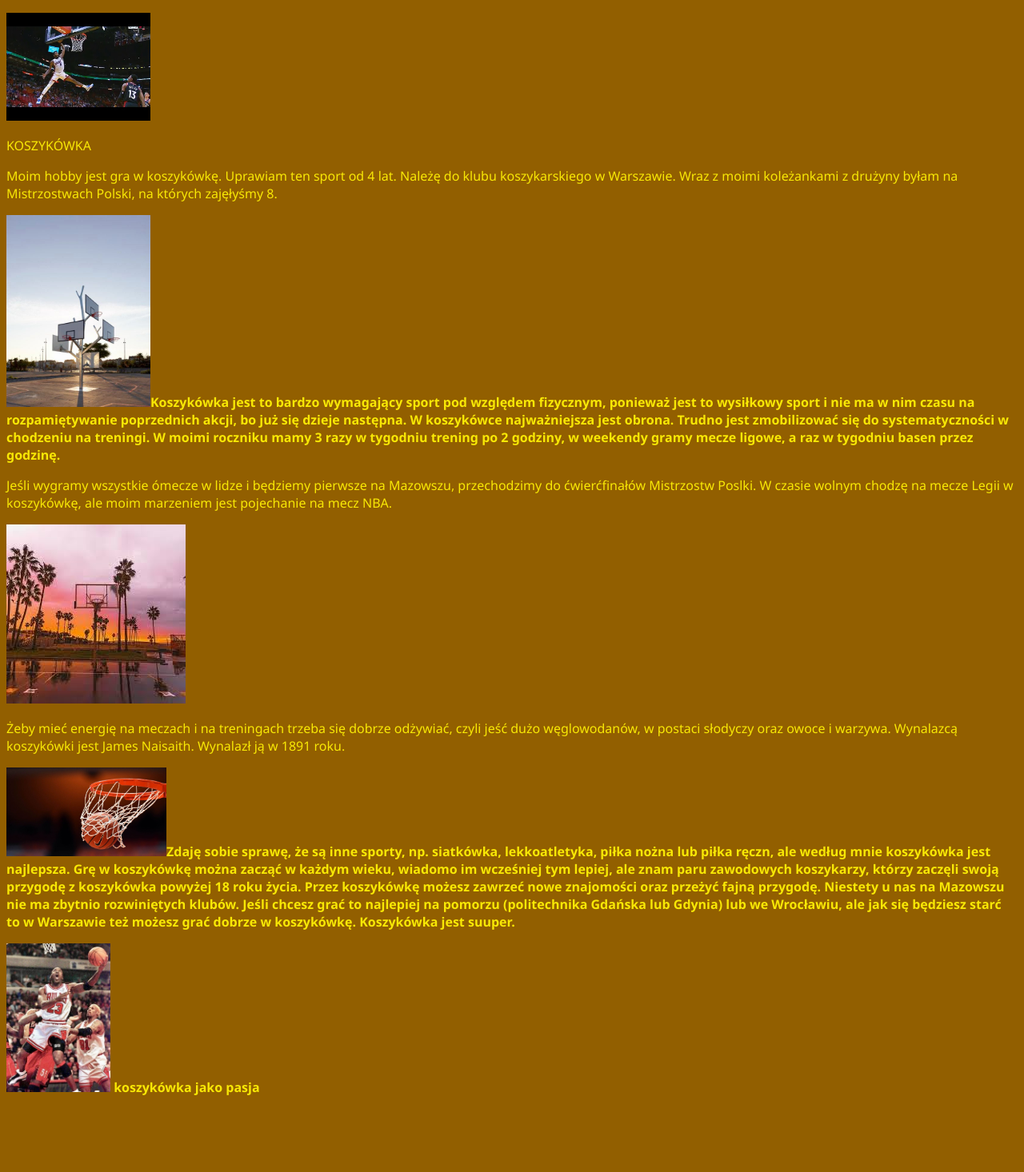
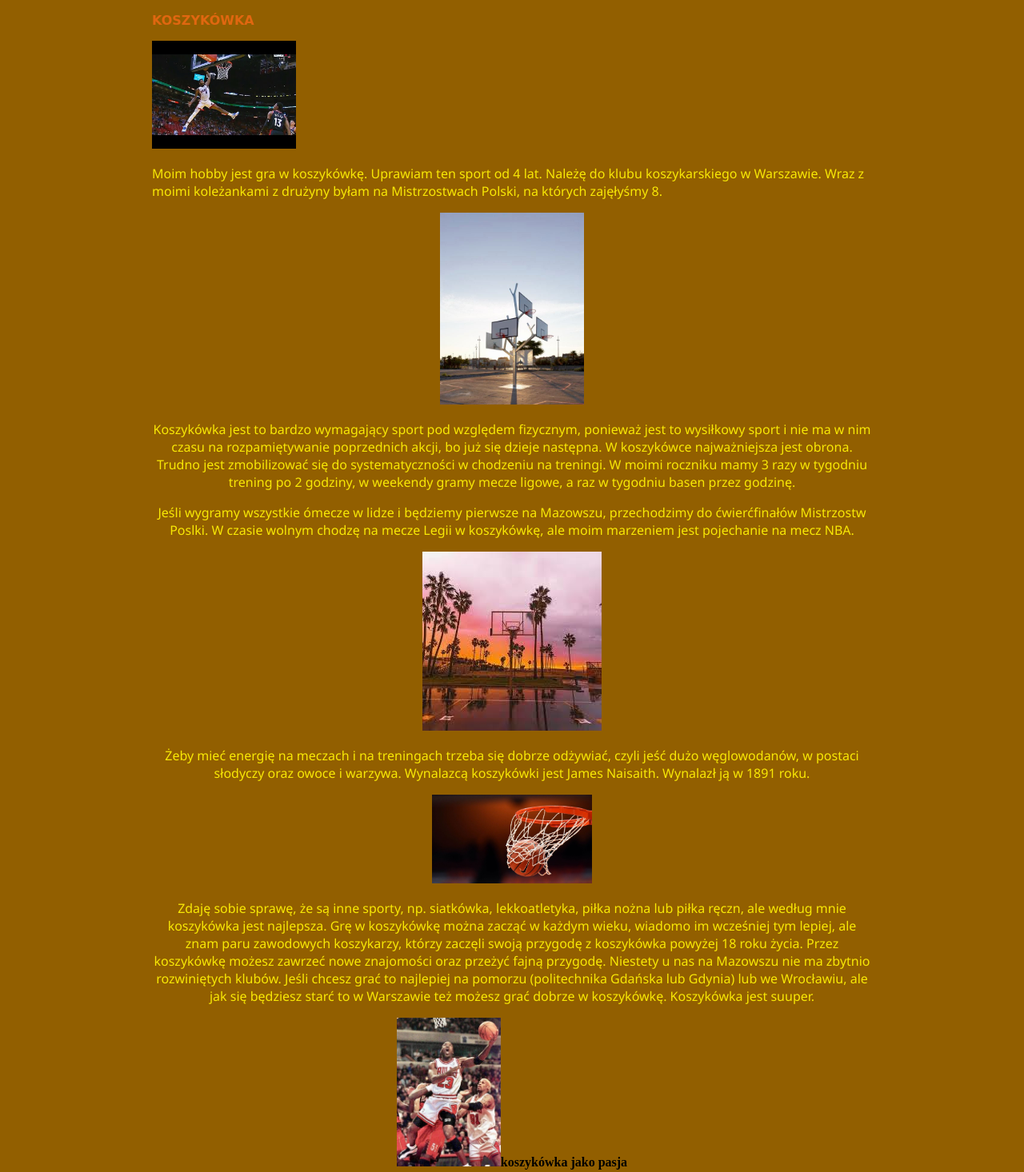
Before and after one commit to Wika2009/Wika2009.github.io, a plain HTML site: page index.html in a window 1280 px wide. Shown: the whole page at 80% size. Before the commit the page ends 1387 px from the top, so only its background shows below. Drawn offline with Linux system fonts and the light colour scheme.

Commit message:
Add files via upload

```diff
--- a/index.html
+++ b/index.html
@@ -8,31 +8,32 @@
     <title>Document</title>
 </head>
 <body>
-
-<p id="head"> </B></p>
+<div>
+<p id="head"><b>KOSZYKÓWKA</b></p>
 
 
  <img src="wsad.jpg" width="180">
 
-  <p> KOSZYKÓWKA</p>
+
 
   <p>Moim hobby jest gra w koszykówkę. Uprawiam ten sport od 4 lat. Należę do klubu koszykarskiego w Warszawie. Wraz z moimi koleżankami z drużyny byłam na Mistrzostwach Polski, na których zajęłyśmy 8.</p>
-   <P> <B> <img src="drezwo.jpg" width="180"
+   <P> <B><center> <img src="drezwo.jpg" width="180"</center>
 
   <p>Koszykówka jest to bardzo wymagający sport pod względem fizycznym, ponieważ jest to wysiłkowy sport i nie ma w nim czasu na rozpamiętywanie poprzednich akcji, bo już się dzieje następna. W koszykówce najważniejsza jest obrona. Trudno jest zmobilizować się do systematyczności w chodzeniu na treningi. W moimi roczniku mamy 3 razy w tygodniu trening po 2 godziny, w weekendy gramy mecze ligowe, a raz w tygodniu basen przez godzinę.</p>
    <p>Jeśli wygramy wszystkie ómecze w lidze i będziemy pierwsze na Mazowszu, przechodzimy do ćwierćfinałów Mistrzostw Poslki. W czasie wolnym chodzę na mecze Legii w koszykówkę, ale moim marzeniem jest pojechanie na mecz NBA.</p>
     <img src="tapeta.jpg" alt="">
    <p>Żeby mieć energię na meczach i na treningach trzeba się dobrze odżywiać, czyli jeść dużo węglowodanów, w postaci słodyczy oraz owoce i warzywa. Wynalazcą koszykówki jest James Naisaith. Wynalazł ją w 1891 roku.</p>
-   <p> <B><img src="koszykówka.jpg"  width="200"
+   <p> <B><center><img src="koszykówka.jpg"  width="200"</center>
 
-   >Zdaję sobie sprawę, że są inne sporty, np. siatkówka, lekkoatletyka, piłka nożna lub piłka ręczn, ale według mnie koszykówka jest najlepsza. Grę w koszykówkę można zacząć w każdym wieku, wiadomo im wcześniej tym lepiej, ale znam paru zawodowych koszykarzy, którzy zaczęli swoją przygodę z koszykówka powyżej 18 roku życia. Przez koszykówkę możesz zawrzeć nowe znajomości oraz przeżyć fajną przygodę. Niestety u nas na Mazowszu nie ma zbytnio rozwiniętych klubów. Jeśli chcesz grać to najlepiej na pomorzu (politechnika Gdańska lub Gdynia) lub we Wrocławiu, ale jak się będziesz starć to w Warszawie też możesz grać dobrze w koszykówkę. Koszykówka jest suuper.<p
+   <p>Zdaję sobie sprawę, że są inne sporty, np. siatkówka, lekkoatletyka, piłka nożna lub piłka ręczn, ale według mnie koszykówka jest najlepsza. Grę w koszykówkę można zacząć w każdym wieku, wiadomo im wcześniej tym lepiej, ale znam paru zawodowych koszykarzy, którzy zaczęli swoją przygodę z koszykówka powyżej 18 roku życia. Przez koszykówkę możesz zawrzeć nowe znajomości oraz przeżyć fajną przygodę. Niestety u nas na Mazowszu nie ma zbytnio rozwiniętych klubów. Jeśli chcesz grać to najlepiej na pomorzu (politechnika Gdańska lub Gdynia) lub we Wrocławiu, ale jak się będziesz starć to w Warszawie też możesz grać dobrze w koszykówkę. Koszykówka jest suuper.<p
 
-    <p> <B><img src="jordan.jpg" width="130
+    <p> <B><center><img src="jordan.jpg" width="130</center>
 
 
 
 
-   <a href="https://pl.wikipedia.org/wiki/Koszyk%C3%B3wka">
-     koszykówka jako pasja</a>
+      <a href="https://pl.wikipedia.org/wiki/Koszyk%C3%B3wka">koszykówka jako pasja</a>
+
+   </div>
 </body>
 </html>
--- a/style.css
+++ b/style.css
@@ -15,3 +15,10 @@ p{color: rgb(248, 232, 5);}
    font-family:cursive;
 
 }
+
+div
+{
+
+   max-width: 900px;
+   margin:auto;
+}
```
